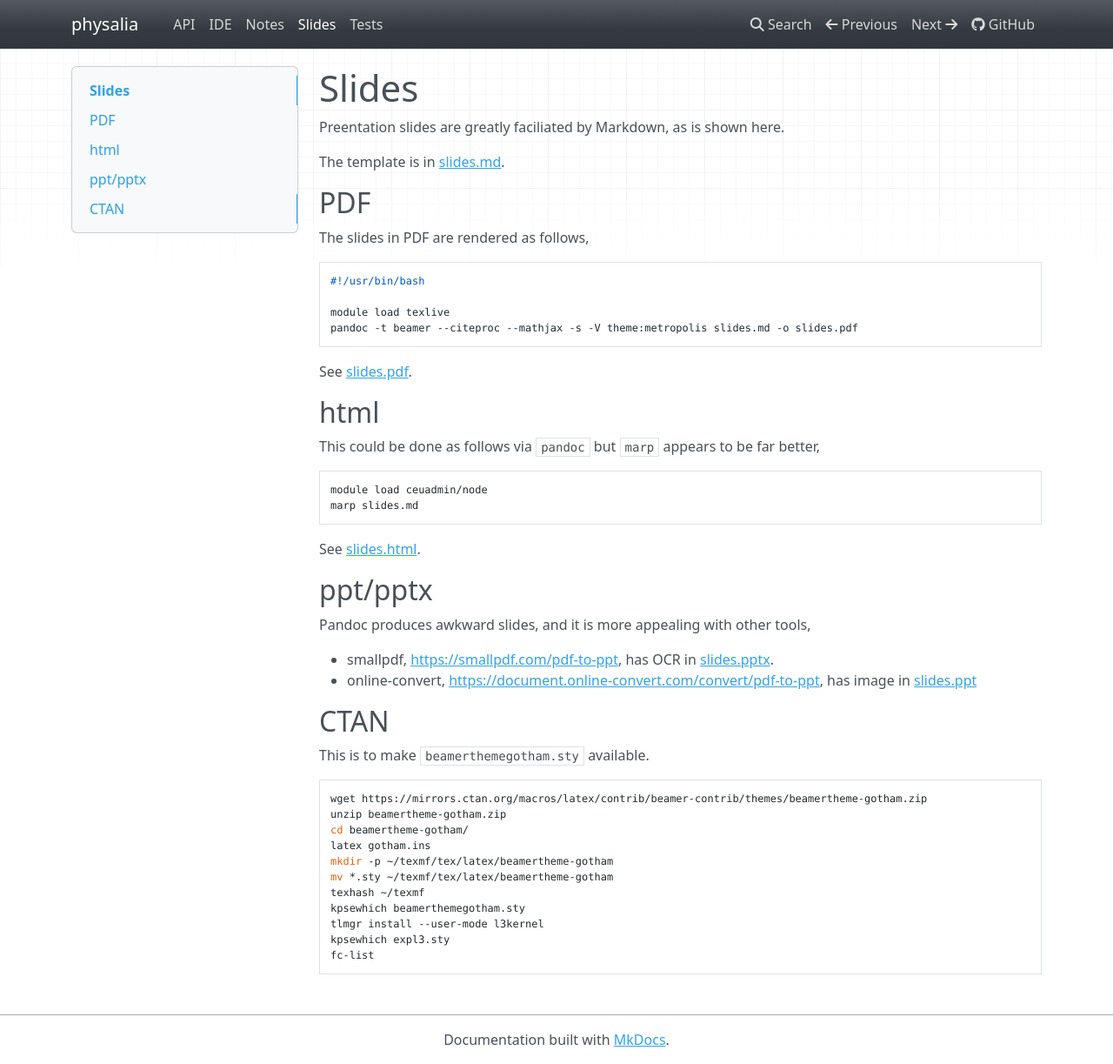
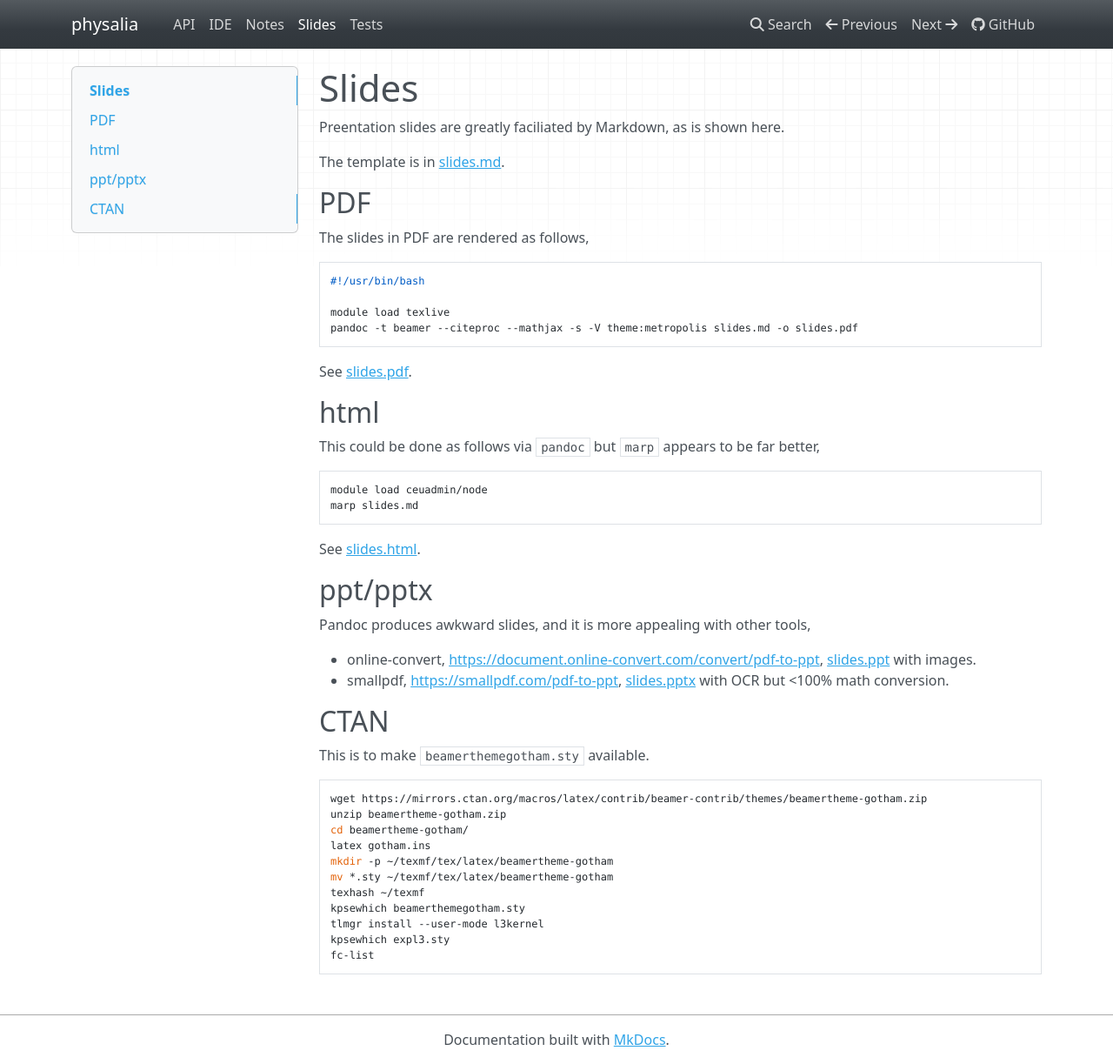
Before and after one commit to jinghuazhao/physalia, an MkDocs documentation site: the page built from docs/slides.md, in a window 1280 px wide and 1223 px high. Shown: the whole window at 87% size. Built offline with MkDocs 1.6.1, drawn with Linux system fonts in a browser that asks for light colours; nearby versions of some CDN libraries; a script that is not in the unit is left out.

Commit message:
physalia

```diff
--- a/docs/slides.md
+++ b/docs/slides.md
@@ -32,8 +32,8 @@ See <a href="slides.html">slides.html</a>.
 
 Pandoc produces awkward slides, and it is more appealing with other tools,
 
-- smallpdf, <https://smallpdf.com/pdf-to-ppt>, has OCR in <a href="slides.pptx">slides.pptx</a>.
-- online-convert, <https://document.online-convert.com/convert/pdf-to-ppt>, has image in <a href="slides.ppt">slides.ppt</a>
+- online-convert, <https://document.online-convert.com/convert/pdf-to-ppt>, <a href="slides.ppt">slides.ppt</a> with images.
+- smallpdf, <https://smallpdf.com/pdf-to-ppt>, <a href="slides.pptx">slides.pptx</a> with OCR but <100% math conversion.
 
 ## CTAN
 
```
